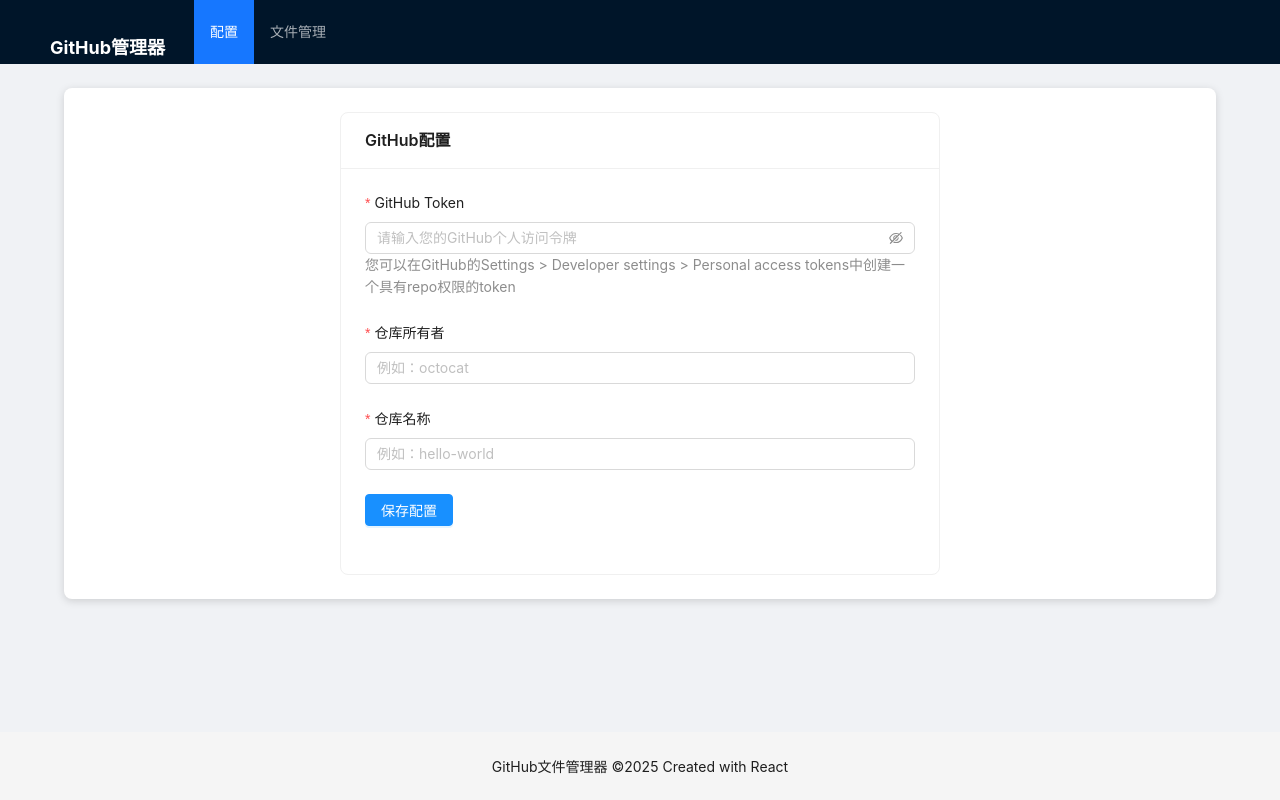
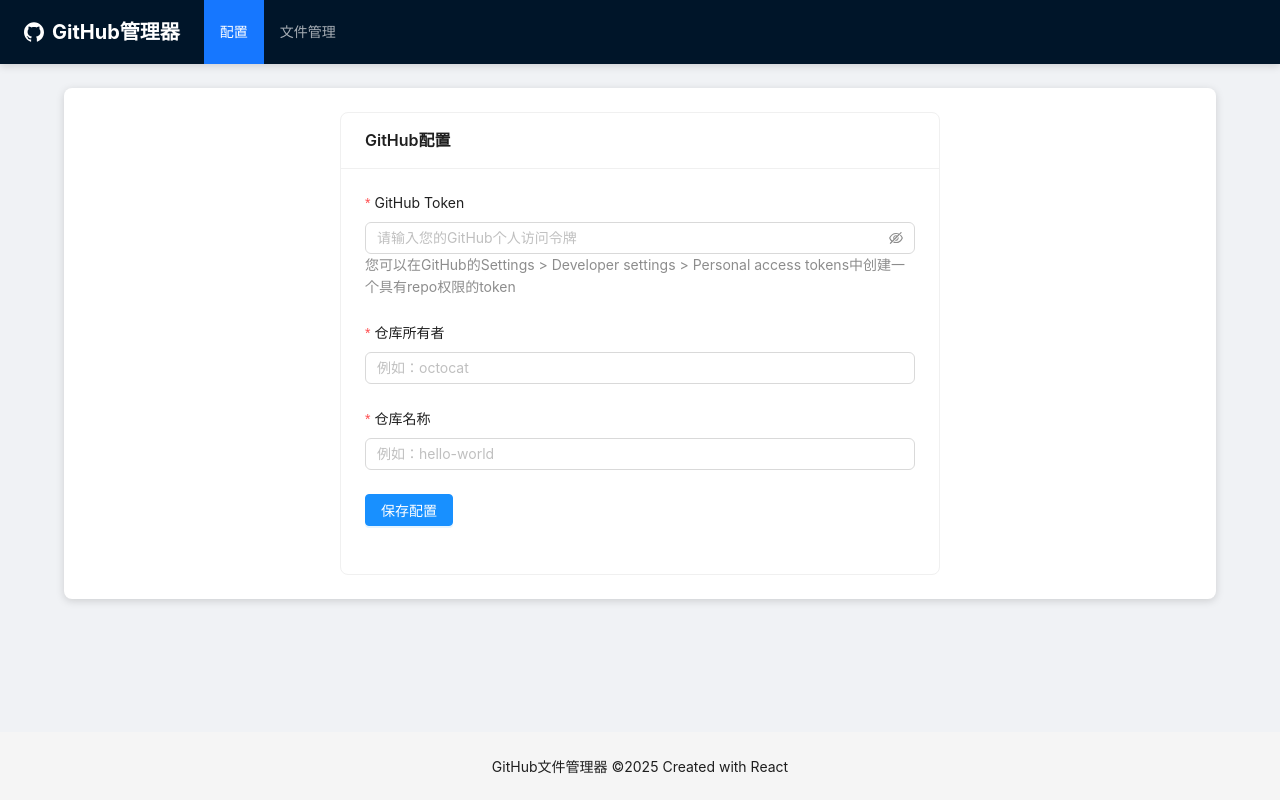
Before and after one commit to arsasys/manage-github, a React (Vite) app: page /config in a window 1280 px wide. Built offline with nearby package versions, Linux system fonts and the light colour scheme.

Commit message:
Update AppHeader.jsx

```diff
--- a/src/components/AppHeader.jsx
+++ b/src/components/AppHeader.jsx
@@ -1,6 +1,7 @@
 import React from 'react';
 import { Layout, Menu } from 'antd';
 import { useNavigate, useLocation } from 'react-router-dom';
+import { GithubOutlined } from '@ant-design/icons';
 
 const { Header } = Layout;
 
@@ -30,19 +31,9 @@
   };
 
   return (
-    <Header style={{ position: 'sticky', top: 0, zIndex: 1, width: '100%' }}>
-      <div
-        style={{
-          float: 'left',
-          width: 120,
-          height: 31,
-          margin: '16px 24px 16px 0',
-          color: 'white',
-          fontSize: '18px',
-          fontWeight: 'bold',
-        }}
-      >
-        GitHub管理器
+    <Header className="app-header">
+      <div className="app-logo">
+        <GithubOutlined /> GitHub管理器
       </div>
       <Menu
         theme="dark"
```
